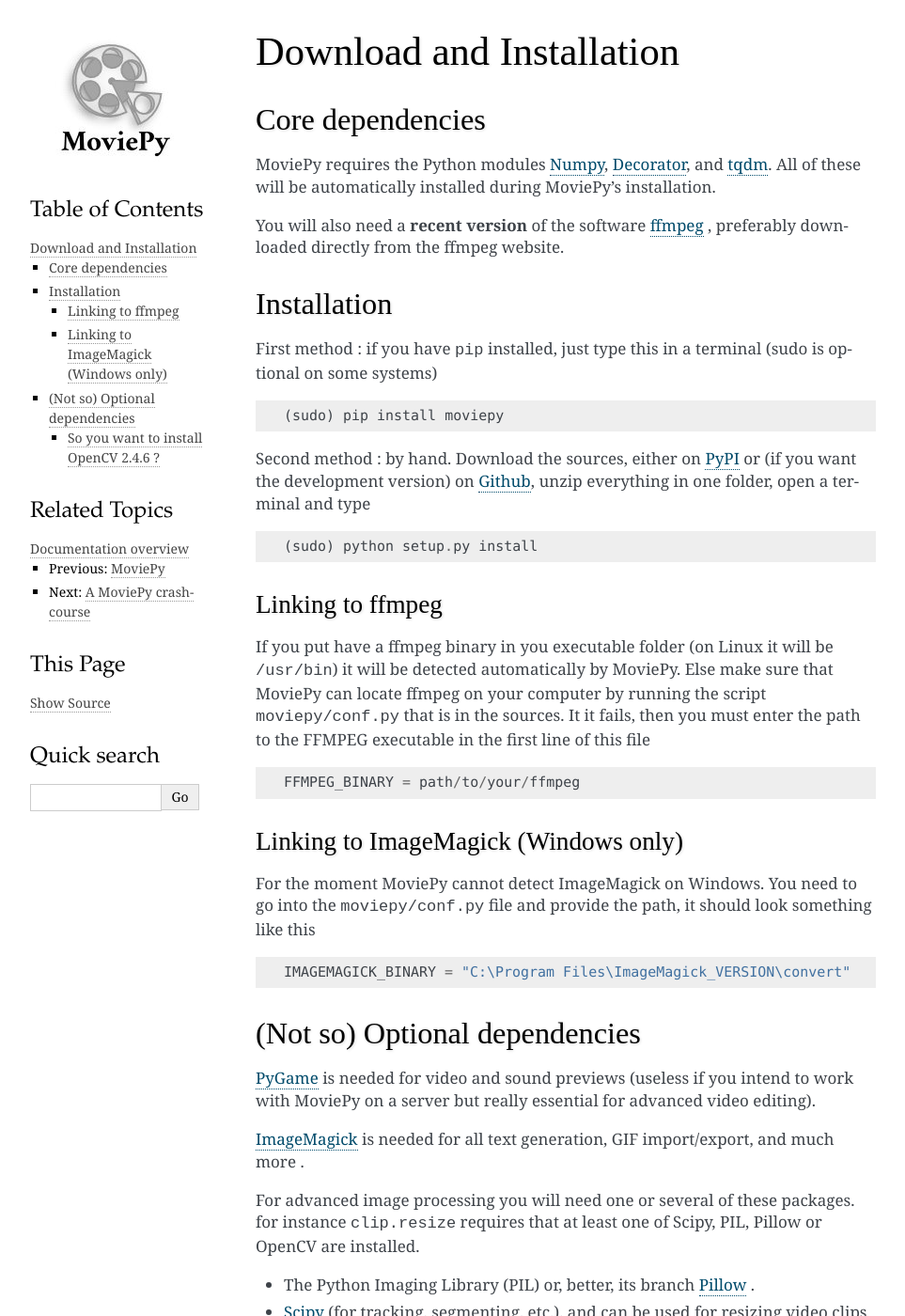
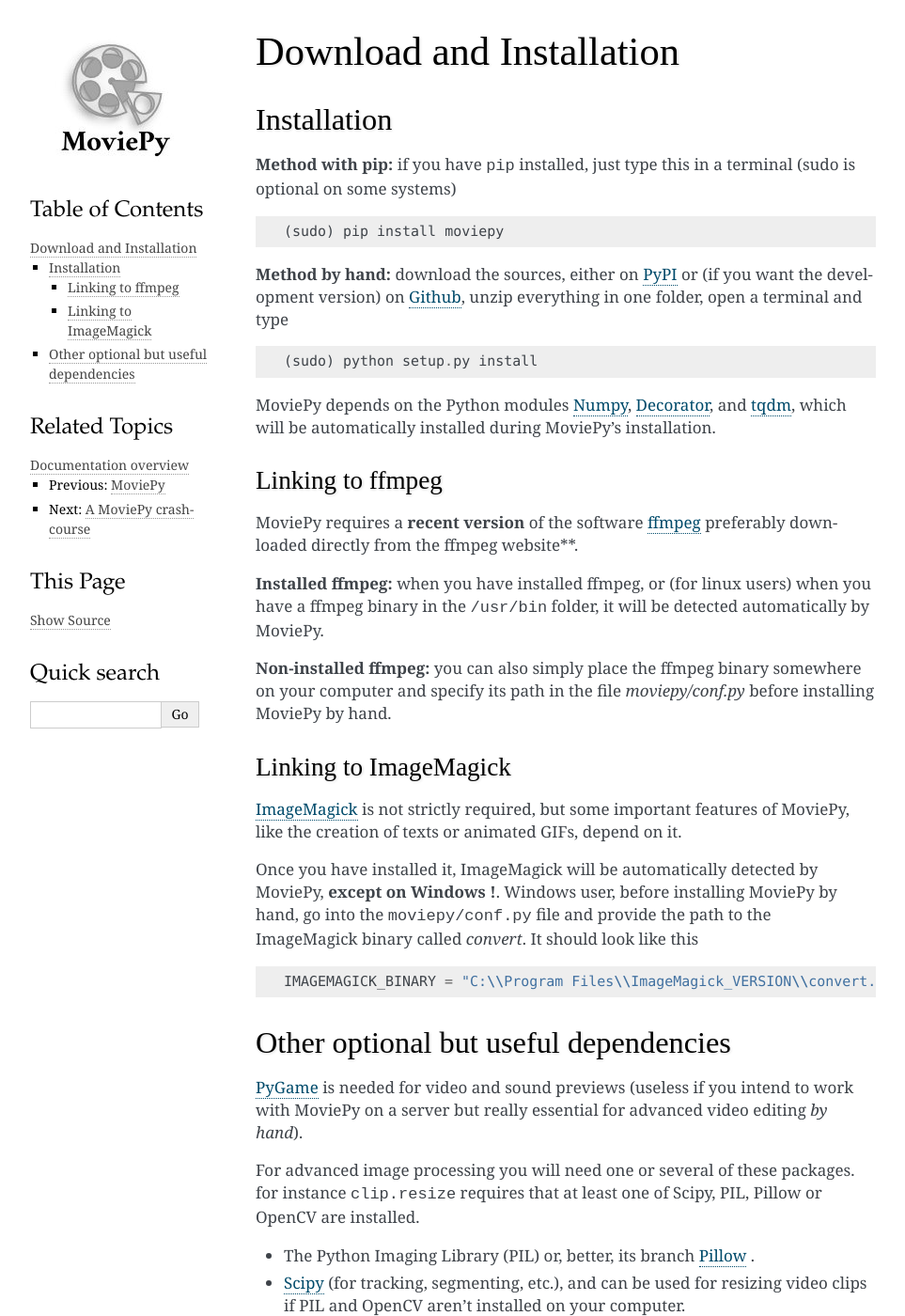
Before and after one commit to Zulko/moviepy, a Sphinx documentation site: the page built from docs/install.rst, in a window 1280 px wide and 1400 px high. Shown: the whole window at 94% size, without its empty margins (148-1111 px from the left). Built offline with Sphinx 7.4.7, drawn with Linux system fonts in a browser that asks for light colours; some web fonts are replaced; some of the changed text lies outside the part shown.

Commit message:
Big rewrite of the docs

```diff
--- a/docs/_themes/kr/layout.html
+++ b/docs/_themes/kr/layout.html
@@ -8,13 +8,14 @@
   <meta name="viewport" content="width=device-width, initial-scale=0.9, maximum-scale=0.9">
 {% endblock %}
 
-{% block sidebar %}
 
-{% endblock %}
-
-{% block sidebar2 %}
-  {{ sidebar() }}
-{% endblock %}
+{% if pagename != 'index' %}
+    {% block sidebar %}
+    {% endblock %}
+    {% block sidebar2 %}
+     {{ sidebar() }}
+    {% endblock %}
+{% endif %}
 
 {% block header %}
   {{ super() }}
--- a/docs/conf.py
+++ b/docs/conf.py
@@ -46,7 +46,7 @@
 
 # General information about the project.
 project = u'MoviePy'
-copyright = u'2013, Zulko'
+copyright = u'2014, Zulko'
 
 # The version info for the project you're documenting, acts as replacement for
 # |version| and |release|, also used in various other places throughout the
--- a/docs/crash_course/crash_course.rst
+++ b/docs/crash_course/crash_course.rst
@@ -1,3 +1,5 @@
+.. _crashcourse:
+
 A MoviePy crash-course
 -----------------------
 
--- a/docs/install.rst
+++ b/docs/install.rst
@@ -1,94 +1,52 @@
 Download and Installation
 ==========================
-
-Core dependencies
--------------------
-
-MoviePy requires the Python modules Numpy_, Decorator_, and tqdm_. All
-of these will be automatically installed during MoviePy's installation.
-
-You will also need a **recent version** of the software ffmpeg_ ,
-preferably downloaded directly from the ffmpeg website.
 
 Installation
 --------------
 
-First method : if you have ``pip`` installed, just type this in a terminal (sudo is optional on some systems) ::
+**Method with pip:** if you have ``pip`` installed, just type this in a terminal (sudo is optional on some systems) ::
 
     (sudo) pip install moviepy
 
-Second method : by hand. Download the sources, either on PyPI_ or (if you want the development version) on Github_, unzip everything in one folder, open a terminal and type ::
+**Method by hand:** download the sources, either on PyPI_ or (if you want the development version) on Github_, unzip everything in one folder, open a terminal and type ::
 
     (sudo) python setup.py install
+
+MoviePy depends on the Python modules Numpy_, Decorator_, and tqdm_, which will be automatically installed during MoviePy's installation.
+
 
 Linking to ffmpeg
 ~~~~~~~~~~~~~~~~~~
 
-If you put have a ffmpeg binary in you executable folder (on Linux it will be ``/usr/bin``) it will be detected automatically by MoviePy. Else make sure that MoviePy can locate ffmpeg on your computer by running the script ``moviepy/conf.py`` that is in the sources. It it fails, then you must enter the path to the FFMPEG executable in the first line of this file ::
+MoviePy requires a **recent version** of the software ffmpeg_ preferably downloaded directly from the ffmpeg website**.
 
-    FFMPEG_BINARY = path/to/your/ffmpeg
+**Installed ffmpeg:** when you have installed ffmpeg, or (for linux users) when you have a ffmpeg binary in the ``/usr/bin`` folder, it will be detected automatically by MoviePy.
 
-Linking to ImageMagick (Windows only)
-~~~~~~~~~~~~~~~~~~~~~~~~~~~~~~~~~~~~~~
+**Non-installed ffmpeg:** you can also simply place the ffmpeg binary somewhere on your computer and specify its path in the file `moviepy/conf.py` before installing MoviePy by hand.
 
-For the moment MoviePy cannot detect ImageMagick on Windows. You need
-to go into the ``moviepy/conf.py`` file and provide the path, it
-should look something like this ::
+Linking to ImageMagick
+~~~~~~~~~~~~~~~~~~~~~~~~
 
-    IMAGEMAGICK_BINARY = "C:\Program Files\ImageMagick_VERSION\convert"
+ImageMagick_ is not strictly required, but some important features of MoviePy, like the creation of texts or animated GIFs, depend on it.
+
+Once you have installed it, ImageMagick will be automatically detected by MoviePy, **except on Windows !**. Windows user, before installing MoviePy by hand, go into the ``moviepy/conf.py`` file and provide the path to the ImageMagick binary called `convert`. It should look like this ::
+
+    IMAGEMAGICK_BINARY = "C:\\Program Files\\ImageMagick_VERSION\\convert.exe"
 
 
-(Not so) Optional dependencies
--------------------------------
+Other optional but useful dependencies
+----------------------------------------
 
-PyGame_ is needed for video and sound previews (useless if you intend to work with MoviePy on a server but really essential for advanced video editing).
-
-ImageMagick_  is needed for all text generation, GIF import/export, and much more .
+PyGame_ is needed for video and sound previews (useless if you intend to work with MoviePy on a server but really essential for advanced video editing *by hand*).
 
 For advanced image processing you will need one or several of these packages. for instance ``clip.resize`` requires that at least one of Scipy, PIL, Pillow or OpenCV are installed.
 
 - The Python Imaging Library (PIL) or, better, its branch Pillow_ .
 - Scipy_ (for tracking, segmenting, etc.), and can be used for resizing video clips if PIL and OpenCV aren't installed on your computer.
 - `Scikit Image`_ may be needed for some advanced image manipulation.
-- `OpenCV 2.4.6`_ (provides the package ``cv2``) or more recent may be needed for some advanced image manipulation. See below.
+- `OpenCV 2.4.6`_ (provides the package ``cv2``) or more recent may be needed for some advanced image manipulation. See :ref:`opencv`
 
 If you are on linux, these softwares will surely be in your repos.
-
-
-So you want to install OpenCV 2.4.6 ?
-~~~~~~~~~~~~~~~~~~~~~~~~~~~~~~~~~~~~~
-
-OpenCV is very optional, its installation is not always simple and I found it to be unstable, be warned !
-The installation seems easy for Windows. On linux, here is what I found on the Internet:
-
-- Remove any other version of OpenCV if you installed it through a package manager.
-- Unzip the source code of `OpenCV 2.4.6`_ in some folder. open a terminal in this folder.
-- Make a new directory and go into this directory: ::
-
-      mkdir release
-      cd release
-
-- Run ``cmake``. Here is the line I used: ::
-
-      cmake -D WITH_TBB=ON -D BUILD_NEW_PYTHON_SUPPORT=ON -D WITH_V4L=OFF -D INSTALL_C_EXAMPLES=ON -D INSTALL_PYTHON_EXAMPLES=ON -D BUILD_EXAMPLES=ON ..
-
-- Run ``make``. This may take a few minutes (15 minutes on my computer). ::
-
-      make
-
-- Finally, install. ::
-
-      sudo make install
-
-And voilà !
-
-You can check if it worked by opeing a Python console and typing ::
-
-    import cv2
-    print cv2.__version__
-
-Advice: do not throw your ``release`` folder away. If later you have strange bugs with OpenCV involving ``.so`` files, just redo the ``sudo make install`` step.
-
 
 .. _`Numpy`: http://www.scipy.org/install.html
 .. _Decorator: https://pypi.python.org/pypi/decorator
```
Also changed, not shown: docs/gallery.rst (+40 -7 lines), docs/index.rst (+11 -35 lines), docs/opencv_instructions.rst (added, +35 -0 lines), 1 other file.
